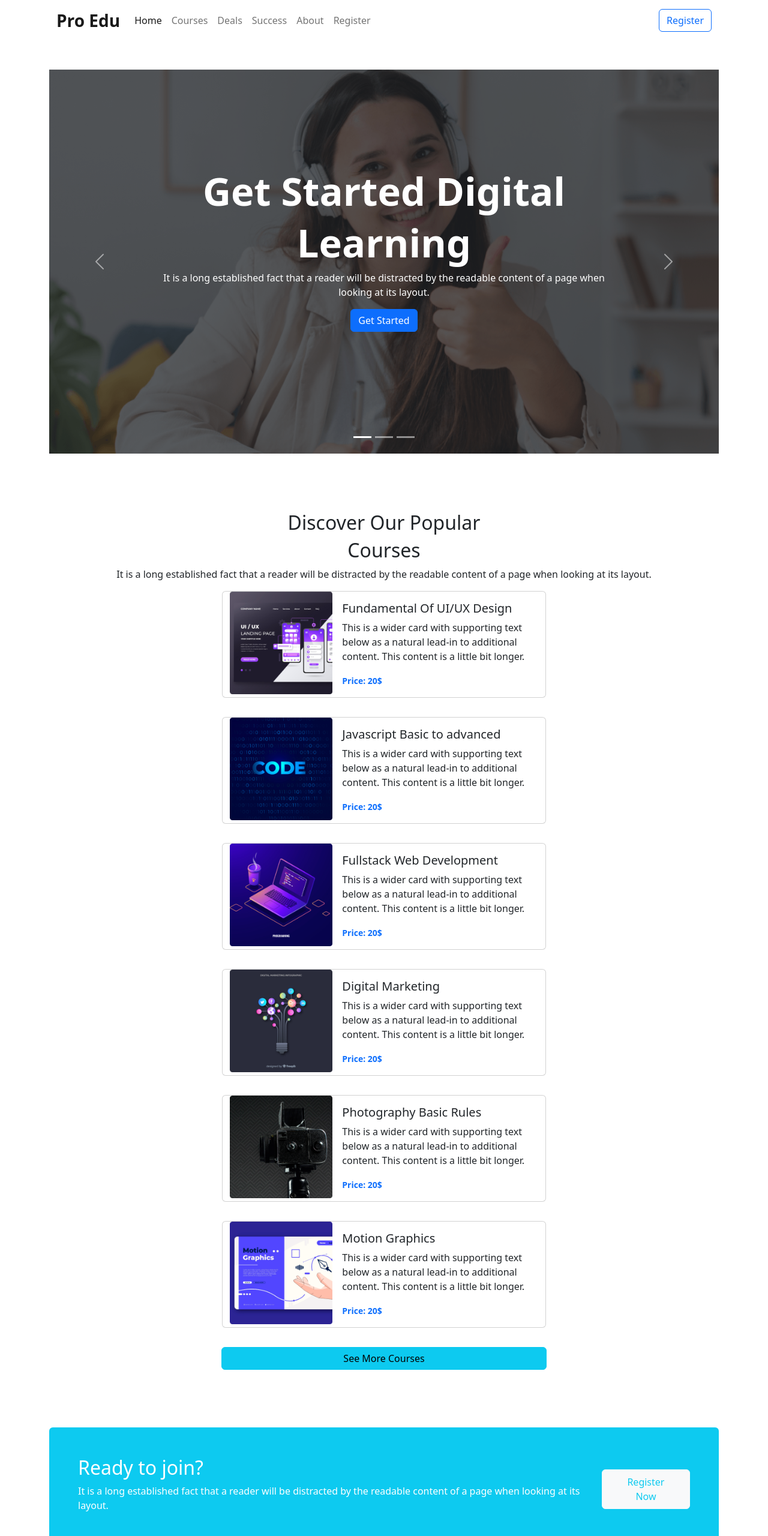
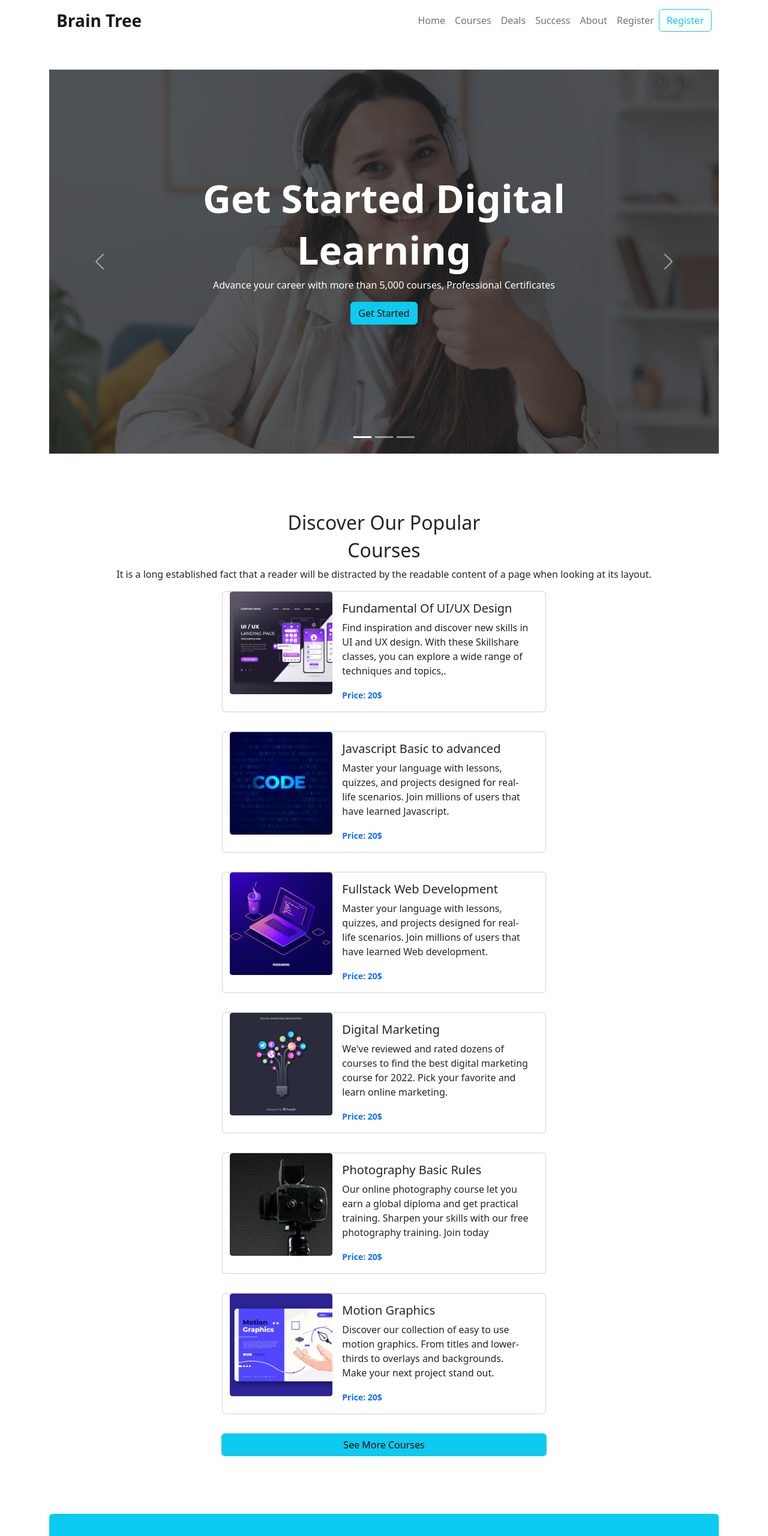
Before and after one commit to tanimtorikul/bootstrap-assignment, a plain HTML site: page index.html in a window 1280 px wide. Shown: the top 2560 px of the page at 60% size. Drawn offline with nearby package versions, Linux system fonts and the light colour scheme.

Commit message:
main requirements done

```diff
--- a/index.html
+++ b/index.html
@@ -17,14 +17,14 @@
         <!-- navbar starts -->
         <nav class="navbar navbar-expand-lg">
             <div class="container-fluid">
-              <a class=" fw-semibold fs-3 navbar-brand" href="#">Pro Edu</a>
+              <a class=" fw-semibold fs-3 navbar-brand" href="#">Brain Tree</a>
               <button class="navbar-toggler" type="button" data-bs-toggle="collapse" data-bs-target="#navbarSupportedContent" aria-controls="navbarSupportedContent" aria-expanded="false" aria-label="Toggle navigation">
                 <span class="navbar-toggler-icon"></span>
               </button>
               <div class="collapse navbar-collapse" id="navbarSupportedContent">
-                <ul class="navbar-nav me-auto mb-2  mb-lg-0">
+                <ul class="navbar-nav ms-auto mb-2  mb-lg-0">
                   <li class="nav-item">
-                    <a class="nav-link active" aria-current="page" href="#">Home</a>
+                    <a class="nav-link" aria-current="page" href="#">Home</a>
                   </li>
                   <li class="nav-item">
                     <a class="nav-link" href="#">Courses</a>
@@ -42,7 +42,7 @@
                     <a class="nav-link ">Register</a>
                   </li>
                 </ul>
-                <button class=" d-flex btn text-primary border border-primary" type="submit">Register</button>
+                <button class=" d-flex btn text-info border border-info" type="submit">Register</button>
 
               </div>
             </div>
@@ -63,8 +63,8 @@
                     <div class="carousel-caption d-flex flex-column justify-content-center align-items-center h-100">
                       <h1>Get Started Digital</h1>
                       <h1>Learning</h1>
-                      <p>It is a long established fact that a reader will be distracted by the readable content of a page when looking at its layout.</p>
-                      <button class="btn btn-primary">Get Started</button>
+                      <p>Advance your career with more than 5,000 courses, Professional Certificates</p>
+                      <button class="btn btn-info">Get Started</button>
                     </div>
                   </div>
                   <div class="carousel-item">
@@ -72,8 +72,8 @@
                     <div class="carousel-caption  d-flex flex-column justify-content-center align-items-center h-100">
                       <h1>Get Started Digital</h1>
                       <h1>Learning</h1>
-                      <p>It is a long established fact that a reader will be distracted by the readable content of a page when looking at its layout.</p>
-                      <button class="btn btn-primary">Get Started</button>
+                      <p>Advance your career with more than 5,000 courses, Professional Certificates</p>
+                      <button class="btn btn-info">Get Started</button>
                     </div>
                   </div>
                   <div class="carousel-item ">
@@ -81,8 +81,8 @@
                     <div class="carousel-caption  d-flex flex-column justify-content-center align-items-center h-100">
                       <h1>Get Started Digital</h1>
                       <h1>Learning</h1>
-                      <p>It is a long established fact that a reader will be distracted by the readable content of a page when looking at its layout.</p>
-                      <button class="btn btn-primary">Get Started</button>
+                      <p>Advance your career with more than 5,000 courses, Professional Certificates</p>
+                      <button class="btn btn-info">Get Started</button>
                     </div>
                   </div>
                 </div>
@@ -114,7 +114,7 @@
                             <div class="col-md-8">
                               <div class="card-body">
                                 <h5 class="card-title">Fundamental Of UI/UX Design</h5>
-                                <p class="card-text">This is a wider card with supporting text below as a natural lead-in to additional content. This content is a little bit longer.</p>
+                                <p class="card-text">Find inspiration and discover new skills in UI and UX design. With these Skillshare classes, you can explore a wide range of techniques and topics,.</p>
                                 <p class="card-text"><small class="fw-semibold text-primary">Price: 20$</small></p>
                               </div>
                             </div>
@@ -128,7 +128,7 @@
                             <div class="col-md-8">
                               <div class="card-body">
                                 <h5 class="card-title">Javascript Basic to advanced</h5>
-                                <p class="card-text">This is a wider card with supporting text below as a natural lead-in to additional content. This content is a little bit longer.</p>
+                                <p class="card-text">Master your language with lessons, quizzes, and projects designed for real-life scenarios. Join millions of users that have learned Javascript.</p>
                                 <p class="card-text"><small class="fw-semibold text-primary">Price: 20$</small></p>
                               </div>
                             </div>
@@ -142,7 +142,7 @@
                             <div class="col-md-8">
                               <div class="card-body">
                                 <h5 class="card-title">Fullstack Web Development</h5>
-                                <p class="card-text">This is a wider card with supporting text below as a natural lead-in to additional content. This content is a little bit longer.</p>
+                                <p class="card-text">Master your language with lessons, quizzes, and projects designed for real-life scenarios. Join millions of users that have learned Web development.</p>
                                 <p class="card-text"><small class="fw-semibold text-primary">Price: 20$</small></p>
                               </div>
                             </div>
@@ -156,7 +156,7 @@
                             <div class="col-md-8">
                               <div class="card-body">
                                 <h5 class="card-title">Digital Marketing</h5>
-                                <p class="card-text">This is a wider card with supporting text below as a natural lead-in to additional content. This content is a little bit longer.</p>
+                                <p class="card-text">We've reviewed and rated dozens of courses to find the best digital marketing course for 2022. Pick your favorite and learn online marketing.</p>
                                 <p class="card-text"><small class="fw-semibold text-primary">Price: 20$</small></p>
                               </div>
                             </div>
@@ -170,7 +170,7 @@
                             <div class="col-md-8">
                               <div class="card-body">
                                 <h5 class="card-title">Photography Basic Rules</h5>
-                                <p class="card-text">This is a wider card with supporting text below as a natural lead-in to additional content. This content is a little bit longer.</p>
+                                <p class="card-text">Our online photography course let you earn a global diploma and get practical training. Sharpen your skills with our free photography training. Join today</p>
                                 <p class="card-text"><small class="fw-semibold text-primary">Price: 20$</small></p>
                               </div>
                             </div>
@@ -184,7 +184,7 @@
                             <div class="col-md-8">
                               <div class="card-body">
                                 <h5 class="card-title">Motion Graphics</h5>
-                                <p class="card-text">This is a wider card with supporting text below as a natural lead-in to additional content. This content is a little bit longer.</p>
+                                <p class="card-text">Discover our collection of easy to use motion graphics. From titles and lower-thirds to overlays and backgrounds. Make your next project stand out.</p>
                                 <p class="card-text"><small class="fw-semibold text-primary">Price: 20$</small></p>
                               </div>
                             </div>
@@ -242,19 +242,18 @@
                      <section class="pt-5 mt-5">
                         <div class="text-center">
                         <h1 class="fw-bold">Frequently Asked Questions</h1>
-                        <p class="text-secondary">It is a long established fact that a reader will be distracted by the readable</p>
-                        <p class="text-secondary">content of a page when looking at its layout.</p>
+                        <p class="text-secondary">This page includes a series of questions that are commonly asked by customers and cover topics including product or service usage, business hours, prices, and more.</p>
                     </div>
                     <!-- questions -->
                          <div class="accordion" id="accordionExample">
                             <div class="accordion-item">
                             <h2 class="accordion-header" id="headingOne">
-                                <button class="accordion-button" type="button" data-bs-toggle="collapse" data-bs-target="#collapseOne" aria-expanded="true" aria-controls="collapseOne">What are the differences between Grid and Flexbox</button>
+                                <button class="accordion-button" type="button" data-bs-toggle="collapse" data-bs-target="#collapseOne" aria-expanded="true" aria-controls="collapseOne"><h5>What are the differences between Grid and Flexbox?</h5></button>
                             </h2>
                             <div id="collapseOne" class="accordion-collapse collapse show" aria-labelledby="headingOne"
                                 data-bs-parent="#accordionExample">
                                 <div class="accordion-body">
-                                    <p>Grid: In layperson’s terms, CSS Grid presents a larger canvas, while Flexbox offers minute functionality that operates in a restricted space. The grids have been designed for a two-dimensional organization.</p>
+                                    <p>Grid: CSS Grid presents a larger canvas, while Flexbox offers minute functionality that operates in a restricted space. The grids have been designed for a two-dimensional organization.</p>
                                     <p>Flexbox:CSS Flexible Box Layout (or Flexbox) allows designers to position responsive elements appropriately within screens of different sizes. The tools include</p>
                                 </div>
                             </div>
@@ -262,7 +261,7 @@
                         <div class="accordion-item">
                             <h2 class="accordion-header" id="headingTwo">
                                 <button class="accordion-button collapsed" type="button" data-bs-toggle="collapse"
-                                    data-bs-target="#collapseTwo" aria-expanded="false" aria-controls="collapseTwo">What are the differences between Bootstrap and Tailwind?</button>
+                                    data-bs-target="#collapseTwo" aria-expanded="false" aria-controls="collapseTwo"><h5>What are the differences between Bootstrap and Tailwind?</h5></button>
                             </h2>
                             <div id="collapseTwo" class="accordion-collapse collapse" aria-labelledby="headingTwo"
                                 data-bs-parent="#accordionExample">
@@ -276,7 +275,7 @@
                         <div class="accordion-item">
                             <h2 class="accordion-header" id="headingThree">
                                 <button class="accordion-button collapsed" type="button" data-bs-toggle="collapse"
-                                    data-bs-target="#collapseThree" aria-expanded="false" aria-controls="collapseThree">What is CSS Box Model?</button>
+                                    data-bs-target="#collapseThree" aria-expanded="false" aria-controls="collapseThree"><h5>What is CSS Box Model?</h5></button>
                             </h2>
                             <div id="collapseThree" class="accordion-collapse collapse" aria-labelledby="headingThree"
                                 data-bs-parent="#accordionExample">
@@ -288,7 +287,7 @@
                             <div class="accordion-item">
                             <h2 class="accordion-header" id="headingThree">
                                 <button class="accordion-button collapsed" type="button" data-bs-toggle="collapse"
-                                    data-bs-target="#collapseThree" aria-expanded="false" aria-controls="collapseThree">What is the Semantic Tag ?</button>
+                                    data-bs-target="#collapseThree" aria-expanded="false" aria-controls="collapseThree"><h5>What is Semantic Tag?</h5></button>
                             </h2>
                             <div id="collapseThree" class="accordion-collapse collapse" aria-labelledby="headingThree"
                                 data-bs-parent="#accordionExample">
```
